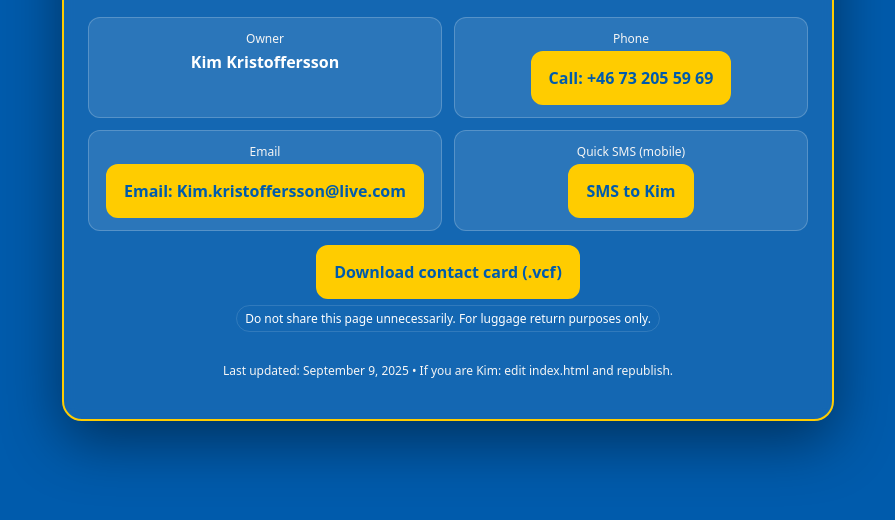
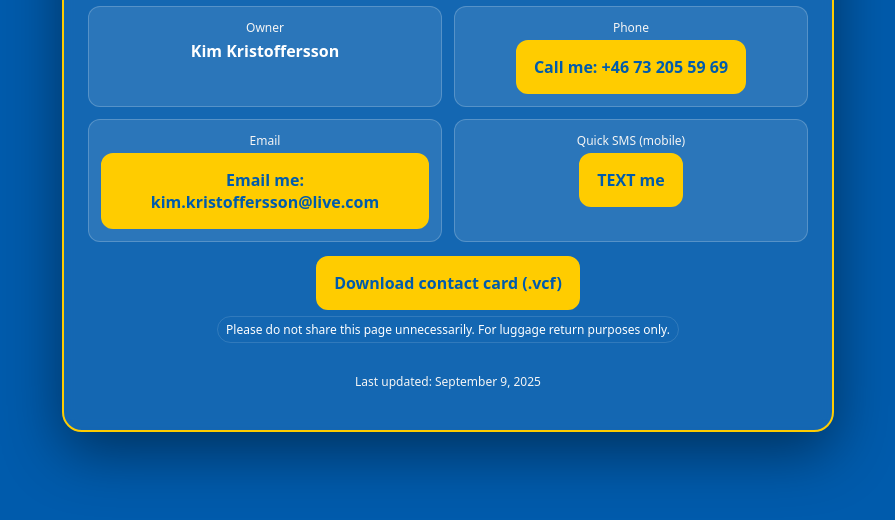
Before and after one commit to polacoloco12/bagage, a plain HTML site: page index.html in a window 1280 px wide. Shown: the part 296-816 px from the top of the page, without its empty margins (192-1087 px from the left). Drawn offline with Linux system fonts and the light colour scheme.

Commit message:
Update index.html
Redigerat text

```diff
--- a/index.html
+++ b/index.html
@@ -91,24 +91,24 @@
       </div>
       <div class="field">
         <div class="label">Phone</div>
-        <div class="value"><a class="btn" href="tel:+46732055969" aria-label="Call Kim">Call: +46 73 205 59 69</a></div>
+        <div class="value"><a class="btn" href="tel:+46732055969" aria-label="Call Kim">Call me: +46 73 205 59 69</a></div>
       </div>
       <div class="field">
         <div class="label">Email</div>
-        <div class="value"><a class="btn" href="mailto:kim.kristoffersson@live.com?subject=Found%20luggage&body=Hello%20Kim%2C%20I%20found%20your%20luggage.%20You%20can%20call%20me%20at%20%3Cyour%20number%3E." aria-label="Email Kim">Email: Kim.kristoffersson@live.com</a></div>
+        <div class="value"><a class="btn" href="mailto:kim.kristoffersson@live.com?subject=Found%20luggage&body=Hello%20Kim%2C%20I%20found%20your%20luggage.%20You%20can%20call%20me%20at%20%3Cyour%20number%3E." aria-label="Email Kim">Email me: kim.kristoffersson@live.com</a></div>
       </div>
       <div class="field">
         <div class="label">Quick SMS (mobile)</div>
-        <div class="value"><a class="btn" href="sms:+46732055969?&body=Hello%20Kim%2C%20I%20found%20your%20luggage." aria-label="Send SMS">SMS to Kim</a></div>
+        <div class="value"><a class="btn" href="sms:+46732055969?&body=Hello%20Kim%2C%20I%20found%20your%20luggage." aria-label="Send SMS">TEXT me</a></div>
       </div>
     </section>
 
     <div class="actions">
-      <a class="btn" href="data:text/vcard;charset=utf-8,BEGIN%3AVCARD%0AVERSION%3A3.0%0AN%3AKristoffersson%3BKim%3B%3B%3B%0AFN%3AKim%20Kristoffersson%0ATEL%3BTYPE%3DCELL%3A%2B46732055969%0AEMAIL%3BTYPE%3DINTERNET%3AKim.kristoffersson%40live.com%0AEND%3AVCARD" download="Kim-Kristoffersson.vcf" aria-label="Download contact card">Download contact card (.vcf)</a>
+      <a class="btn" href="data:text/vcard;charset=utf-8,BEGIN%3AVCARD%0AVERSION%3A3.0%0AN%3AKristoffersson%3BKim%3B%3B%3B%0AFN%3AKim%20Kristoffersson%0ATEL%3BTYPE%3DCELL%3A%2B46732055969%0AEMAIL%3BTYPE%3DINTERNET%3AKim.kristoffersson%40live.com%0AEND%3AVCARD" download="Kim-Kristoffersson.vcf" aria-label="Download my contact card">Download contact card (.vcf)</a>
     </div>
 
-    <p class="badge">Do not share this page unnecessarily. For luggage return purposes only.</p>
-    <p class="meta">Last updated: September 9, 2025 • If you are Kim: edit <span class="kbd">index.html</span> and republish.</p>
+    <p class="badge">Please do not share this page unnecessarily. For luggage return purposes only.</p>
+    <p class="meta">Last updated: September 9, 2025
   </main>
 </body>
 </html>
```
